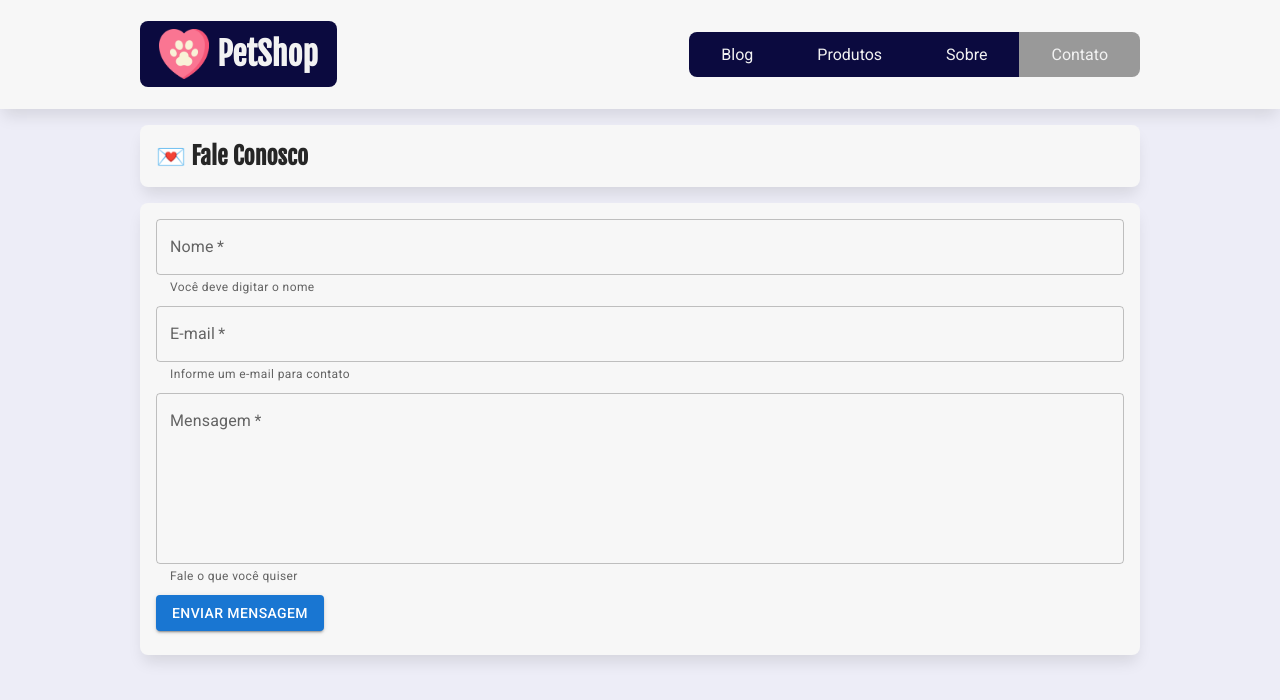
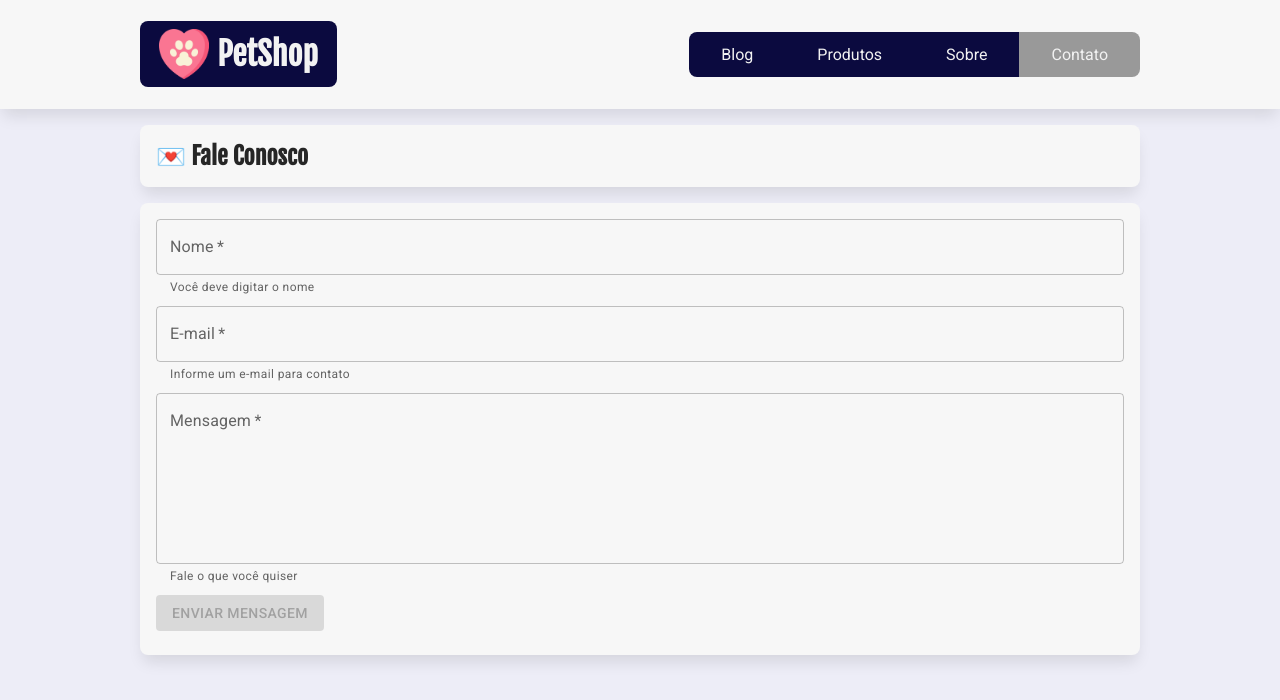
Before and after one commit to msakal/petshop, a React (Create React App) app: page /contato in a window 1280 px wide. Shown: the top 700 px of the page. Built offline with nearby package versions, Linux system fonts and the light colour scheme.

Commit message:
desabilitando o botão enviar
botão desabilitado enquanto não tiver os campos preenchidos.

```diff
--- a/db.json
+++ b/db.json
@@ -77,6 +77,18 @@
       "email": "marcello@hotmail.com",
       "mensagem": "Teste Envio de msg",
       "id": 1
+    },
+    {
+      "nome": "MarcelloSA",
+      "email": "marcello@hotmail.com",
+      "mensagem": "Teste Envio de msg",
+      "id": 2
+    },
+    {
+      "nome": "marcello",
+      "email": "mar@gmail.com",
+      "mensagem": "mensagem teste",
+      "id": 3
     }
   ]
 }
--- a/src/pages/Contato/Contato.jsx
+++ b/src/pages/Contato/Contato.jsx
@@ -16,6 +16,11 @@ const Contato = () => {
   const inputMensagem = (event) => {
     setMensagem(event.target.value);
   };
+
+  /* Hook useState para manipular os estados dos dados do componente */
+  const [nome, setNome] = useState("");
+  const [email, setEmail] = useState("");
+  const [mensagem, setMensagem] = useState("");
 
   const enviarContato = async (event) => {
     event.preventDefault();
@@ -37,10 +42,8 @@ const Contato = () => {
     }
   };
 
-  /* Hook useState para manipular os estados dos dados do componente */
-  const [nome, setNome] = useState("");
-  const [email, setEmail] = useState("");
-  const [mensagem, setMensagem] = useState("");
+  /* let desabilitado = nome === "" || email === "" || mensagem === ""; */
+  let desabilitado = !nome || !email || !mensagem;
 
   return (
     <section>
@@ -90,7 +93,7 @@ const Contato = () => {
           </div>
 
           <div>
-            <Button type="submit" variant="contained">
+            <Button type="submit" variant="contained" disabled={desabilitado}>
               Enviar mensagem
             </Button>
           </div>
```
